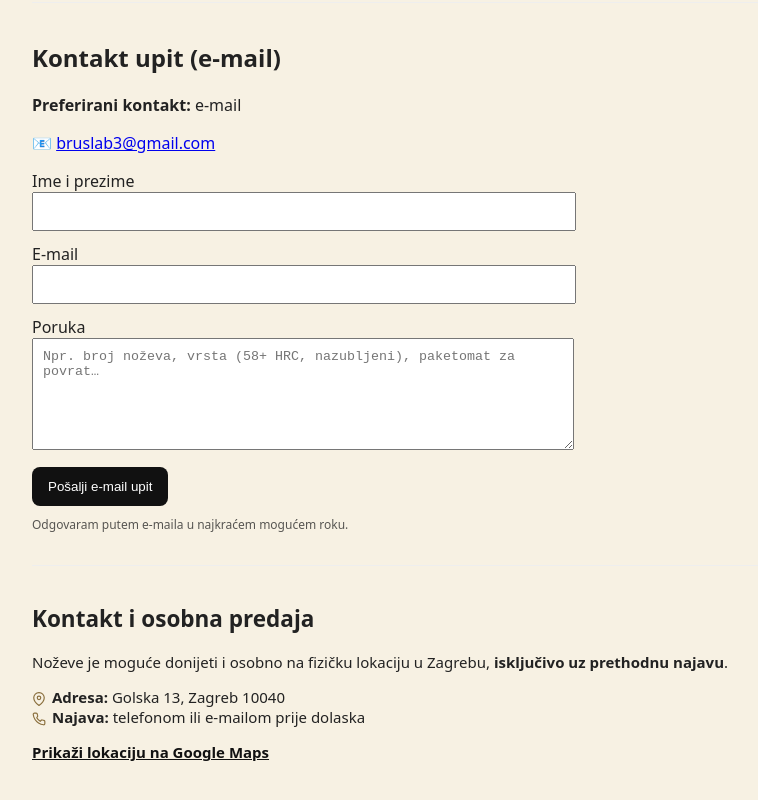
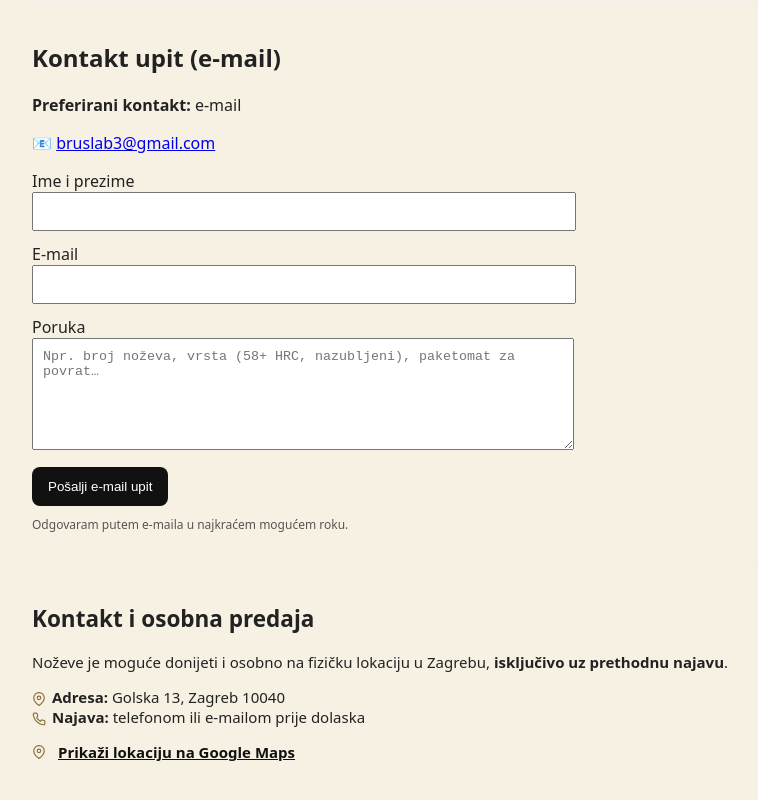
Before and after one commit to Nenad-cmd/ostrenje-nozeva-zagreb, a Next.js app: page / in a window 1280 px wide. Shown: the part 2406-3206 px from the top of the page, without its empty margins (98-856 px from the left). Built offline with nearby package versions, Linux system fonts and the light colour scheme.

Commit message:
Update page.tsx

```diff
--- a/app/page.tsx
+++ b/app/page.tsx
@@ -705,17 +705,25 @@ export default function Page() {
           <PhoneIcon />
           <strong>Najava:</strong> telefonom ili e-mailom prije dolaska
         </p>
-
 <p style={{ marginTop: 8 }}>
   <a
     href="https://www.google.com/maps/search/?api=1&query=Golska+13+Zagreb+10040"
     target="_blank"
     rel="noopener noreferrer"
-          style={{ textDecoration: "underline", color: "#111", fontWeight: 600 }}
+    style={{
+      textDecoration: "underline",
+      color: "#111",
+      fontWeight: 600,
+      display: "inline-flex",
+      alignItems: "center",
+      gap: 6,
+    }}
   >
+    <LocationIcon />
     Prikaži lokaciju na Google Maps
   </a>
 </p>
+
         </section>
       </main>
     </>
```
Lines whose indentation alone changed are shown as unchanged.
